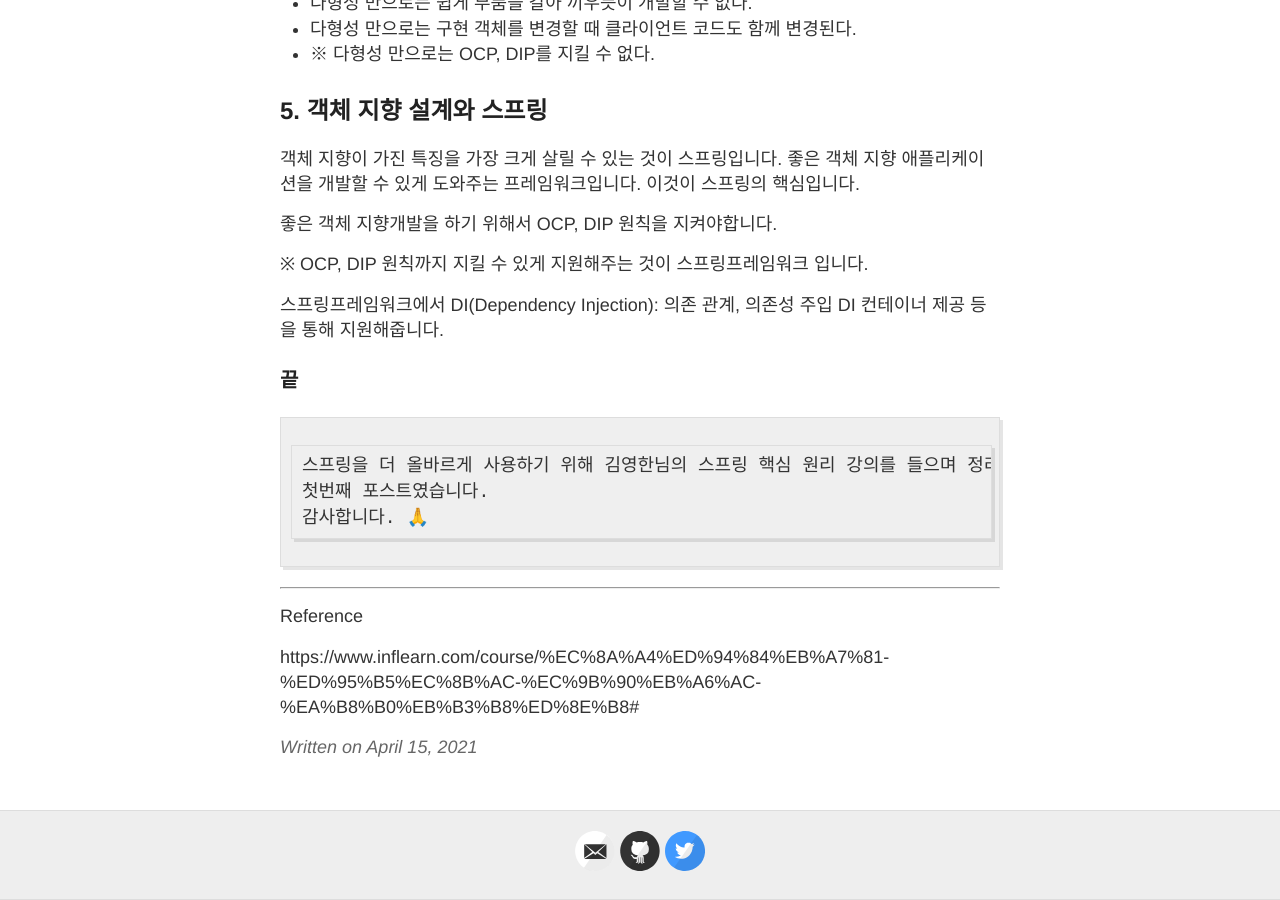
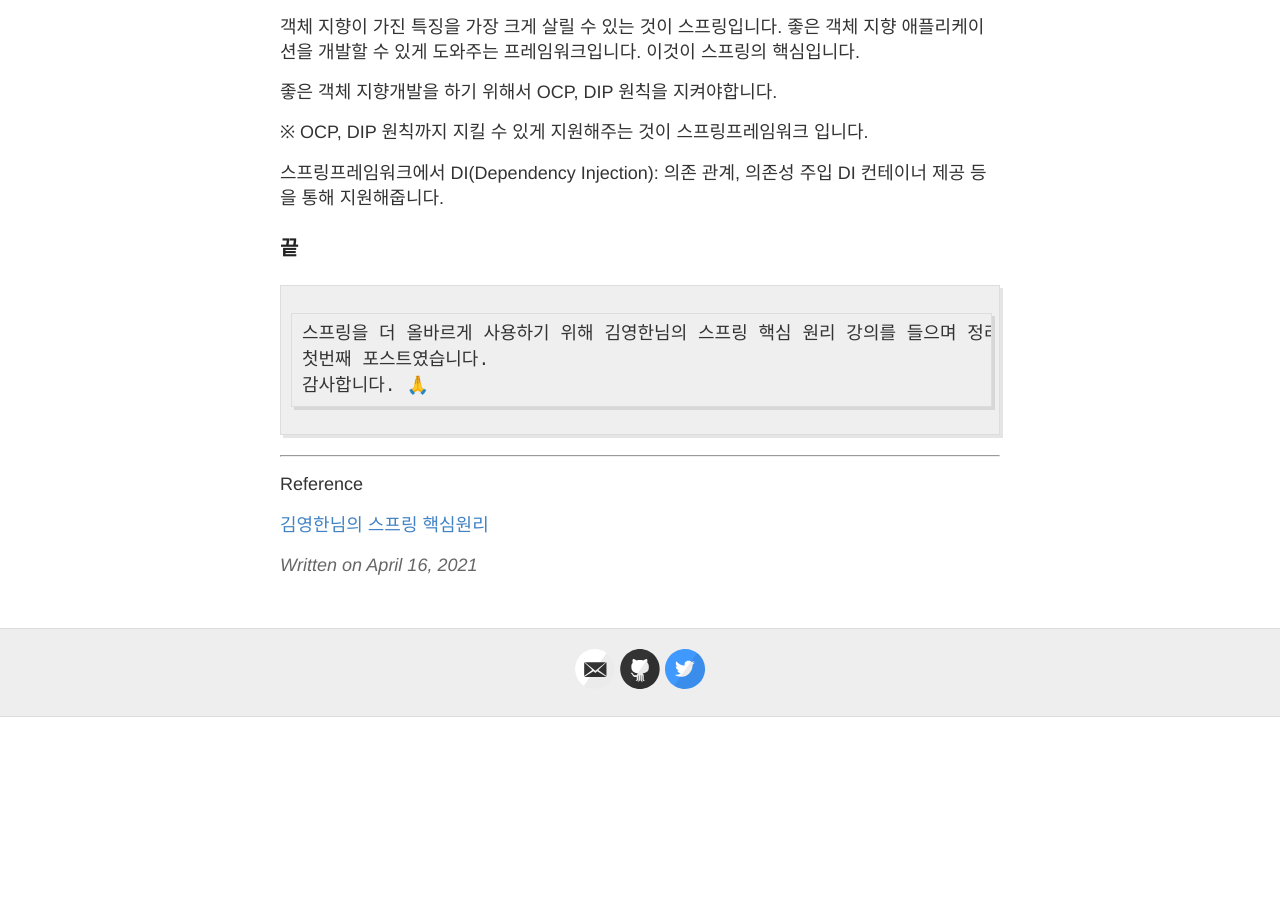
Before and after one commit to mks502/mks502.github.io, a Jekyll site: the page built from _posts/2021-4-15-spring-core-up-first.md, in a window 1280 px wide and 900 px high, scrolled down 4246 px. Built offline with Jekyll 4.4.1, drawn with Linux system fonts in a browser that asks for light colours; our own code applies the rules of GitHub Pages for plain Markdown files; after the commit the page ends 4963 px from its top, so only the background shows below that; some of the changed text lies outside the part shown.

Commit message:
Update 4-15-spring-core-up-first
출처표기 수정

```diff
--- a/_posts/2021-4-15-spring-core-up-first.md
+++ b/_posts/2021-4-15-spring-core-up-first.md
@@ -1,6 +1,6 @@
 ---
 layout: post
-title: 📖 [Spring] 💻 스프링 핵심원리 - 1. 객체 지향 설계와 스프링
+title: [Spring] 💻 스프링 핵심원리 - 1. 객체 지향 설계와 스프링
 category : Spring
 tags: [spring, spring core, core]
 ---
@@ -167,4 +167,4 @@ DI 컨테이너 제공 등을 통해 지원해줍니다.
 
 Reference
 
-https://www.inflearn.com/course/%EC%8A%A4%ED%94%84%EB%A7%81-%ED%95%B5%EC%8B%AC-%EC%9B%90%EB%A6%AC-%EA%B8%B0%EB%B3%B8%ED%8E%B8#
+[김영한님의 스프링 핵심원리](https://www.inflearn.com/course/%EC%8A%A4%ED%94%84%EB%A7%81-%ED%95%B5%EC%8B%AC-%EC%9B%90%EB%A6%AC-%EA%B8%B0%EB%B3%B8%ED%8E%B8#)
```
